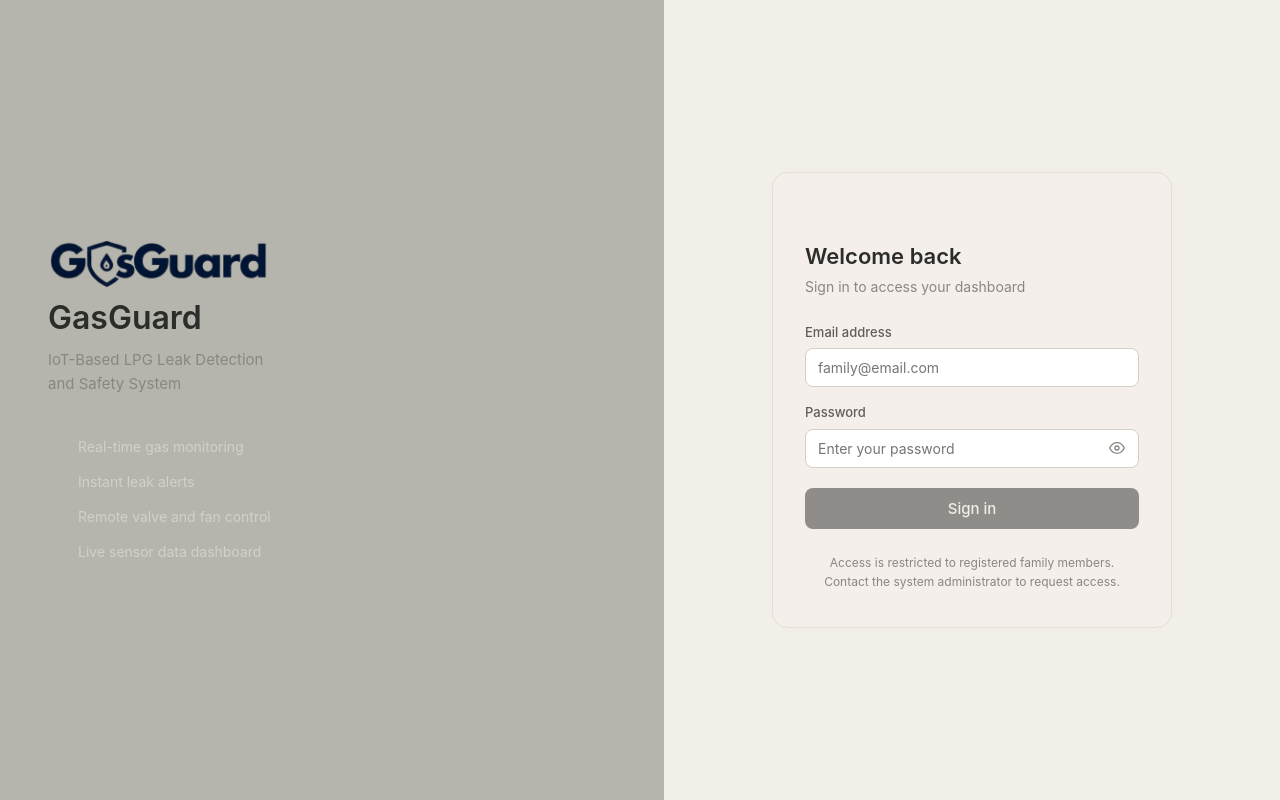
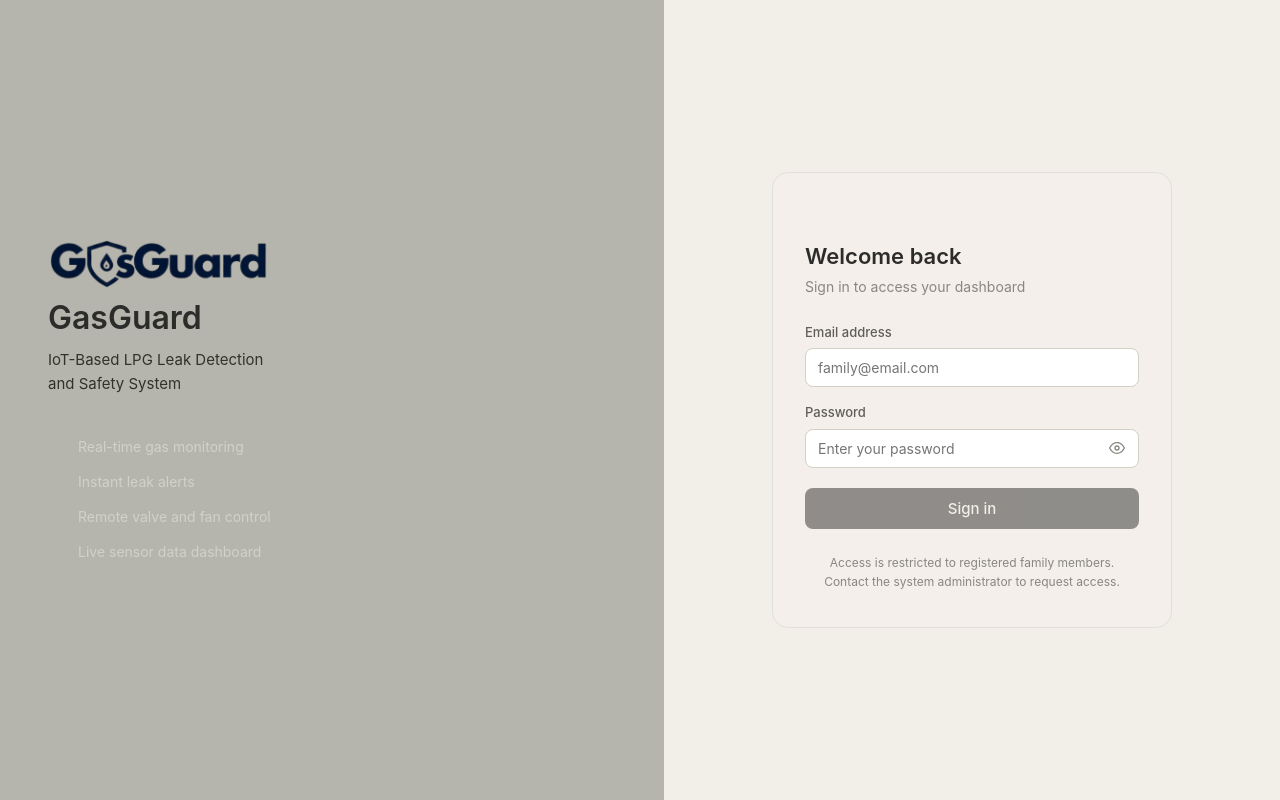
Before and after one commit to Flere2134/GasGuard, a Vue app in the folder frontend/: page /login in a window 1280 px wide. Built offline with nearby package versions, Linux system fonts and the light colour scheme; no server answers; some icons are missing.

Commit message:
changed tagline color

```diff
--- a/frontend/src/views/LoginView.vue
+++ b/frontend/src/views/LoginView.vue
@@ -226,7 +226,7 @@ async function handleLogin() {
 
 .brand-tagline {
   font-size: 15px;
-  color: #888780;
+  color: #32312a;
   line-height: 1.6;
   margin: 0;
 }
```
